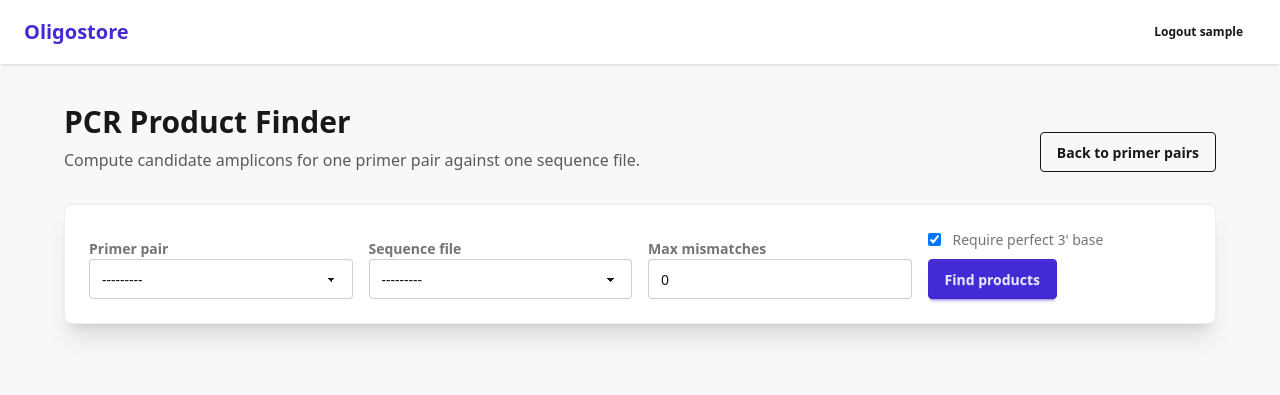
After one commit to Kanomble/oligostore, a Django app: page /primerpair_products/ in a window 1280 px wide. The commit adds this page. Shown: the top 395 px of the page. Run offline with Django 5.2, Linux system fonts and the light colour scheme; the visitor is signed in with stand-in values (Sample User, id 1); data that the repository does not hold is empty; style sheets or scripts are compiled from the project's sources; parts of the project's set-up code (start-up, migrations or seed data) failed here and were passed over.

Commit message:
added html and javascript for the pcrproduct generation, refactored pan-slider in the linear sequence viewer

```diff
--- /dev/null
+++ b/oligostore/core/templates/core/primerpair_products.html
@@ -0,0 +1,74 @@
+{% extends "core/base.html" %}
+{% load static %}
+{% block title %}PCR Products{% endblock %}
+
+{% block content %}
+<div class="max-w-6xl mx-auto space-y-8">
+    <div class="flex flex-col gap-3 sm:flex-row sm:items-end sm:justify-between">
+        <div>
+            <h1 class="text-3xl font-bold">PCR Product Finder</h1>
+            <p class="opacity-70 mt-2">
+                Compute candidate amplicons for one primer pair against one sequence file.
+            </p>
+        </div>
+        <a class="btn btn-outline" href="{% url 'primerpair_list' %}">Back to primer pairs</a>
+    </div>
+
+    <div class="card bg-base-100 shadow-xl border border-base-300">
+        <div class="card-body">
+            <form id="primerpair-products-form" method="POST" class="grid grid-cols-1 lg:grid-cols-4 gap-4 items-end">
+                {% csrf_token %}
+                <div class="form-control">
+                    <label class="label"><span class="label-text font-semibold">Primer pair</span></label>
+                    {{ form.primer_pair }}
+                </div>
+                <div class="form-control">
+                    <label class="label"><span class="label-text font-semibold">Sequence file</span></label>
+                    {{ form.sequence_file }}
+                </div>
+                <div class="form-control">
+                    <label class="label"><span class="label-text font-semibold">Max mismatches</span></label>
+                    {{ form.max_mismatches }}
+                </div>
+                <div class="form-control">
+                    <label class="label cursor-pointer justify-start gap-3">
+                        {{ form.block_3prime_mismatch }}
+                        <span class="label-text">Require perfect 3' base</span>
+                    </label>
+                    <button type="submit" class="btn btn-primary mt-2">Find products</button>
+                </div>
+            </form>
+        </div>
+    </div>
+
+    <div id="primerpair-products-status" class="hidden">
+        <div class="alert alert-info">
+            <span class="loading loading-spinner loading-md mr-2"></span>
+            Finding PCR products. This may take a while for large sequence files.
+        </div>
+    </div>
+
+    <div id="primerpair-products-error" class="hidden">
+        <div class="alert alert-error"></div>
+    </div>
+
+    <div id="primerpair-products-results" class="hidden space-y-6">
+        <div id="primerpair-products-summary" class="text-sm opacity-75"></div>
+        <div id="primerpair-products-empty" class="alert alert-warning hidden">
+            <span>No PCR product candidates were found for this primer pair and sequence file with the current settings.</span>
+        </div>
+        <div id="primerpair-products-list" class="space-y-6"></div>
+    </div>
+</div>
+<div
+    id="primerpair-products-config"
+    data-async-url="{% url 'primerpair_products_async' %}"
+    data-status-url-template="{% url 'primer_binding_status' 'TASK_ID' %}"
+    data-download-url="{% url 'download_product_sequence' %}"
+    class="hidden"
+></div>
+{% endblock %}
+
+{% block extra_scripts %}
+<script src="{% static 'js/primerpair_products.js' %}"></script>
+{% endblock %}
--- /dev/null
+++ b/oligostore/static/js/primerpair_products.js
@@ -0,0 +1,172 @@
+document.addEventListener("DOMContentLoaded", () => {
+  const form = document.getElementById("primerpair-products-form");
+  const config = document.getElementById("primerpair-products-config");
+  const statusBox = document.getElementById("primerpair-products-status");
+  const errorBox = document.getElementById("primerpair-products-error");
+  const resultsBox = document.getElementById("primerpair-products-results");
+  const summaryBox = document.getElementById("primerpair-products-summary");
+  const emptyBox = document.getElementById("primerpair-products-empty");
+  const listBox = document.getElementById("primerpair-products-list");
+
+  if (!form || !config || !statusBox || !errorBox || !resultsBox || !summaryBox || !emptyBox || !listBox) {
+    return;
+  }
+
+  const errorMessage = errorBox.querySelector(".alert");
+  const asyncUrl = config.dataset.asyncUrl;
+  const statusUrlTemplate = config.dataset.statusUrlTemplate;
+  const downloadUrl = config.dataset.downloadUrl;
+
+  function getCookie(name) {
+    const value = `; ${document.cookie}`;
+    const parts = value.split(`; ${name}=`);
+    if (parts.length === 2) {
+      return parts.pop().split(";").shift();
+    }
+    return "";
+  }
+
+  function escapeHtml(value) {
+    return String(value)
+      .replace(/&/g, "&amp;")
+      .replace(/</g, "&lt;")
+      .replace(/>/g, "&gt;")
+      .replace(/"/g, "&quot;")
+      .replace(/'/g, "&#39;");
+  }
+
+  function resetUI() {
+    statusBox.classList.add("hidden");
+    errorBox.classList.add("hidden");
+    resultsBox.classList.add("hidden");
+    emptyBox.classList.add("hidden");
+    summaryBox.textContent = "";
+    listBox.innerHTML = "";
+  }
+
+  function showError(message) {
+    errorMessage.textContent = message;
+    errorBox.classList.remove("hidden");
+  }
+
+  function renderProducts(result) {
+    const primerPair = result.primer_pair || {};
+    const sequenceFile = result.sequence_file || {};
+    const products = result.products || [];
+
+    resultsBox.classList.remove("hidden");
+    summaryBox.textContent = `Showing results for ${primerPair.name || "selected pair"} against ${sequenceFile.name || "selected sequence file"}.`;
+
+    if (!products.length) {
+      emptyBox.classList.remove("hidden");
+      return;
+    }
+
+    listBox.innerHTML = products.map((product, index) => `
+      <div class="card bg-base-100 shadow-lg border border-base-300">
+        <div class="card-body">
+          <div class="flex flex-col gap-3 lg:flex-row lg:items-start lg:justify-between">
+            <div>
+              <h2 class="card-title">Candidate ${index + 1}</h2>
+              <div class="text-sm opacity-75 mt-1">
+                ${escapeHtml(product.record_name)} (${escapeHtml(product.record_id)}) |
+                ${product.product_start}-${product.product_end} |
+                ${product.product_length} bp
+              </div>
+            </div>
+            <form method="POST" action="${escapeHtml(downloadUrl)}">
+              <input type="hidden" name="csrfmiddlewaretoken" value="${escapeHtml(getCookie("csrftoken"))}">
+              <input type="hidden" name="product_sequence" value="${escapeHtml(product.product_sequence)}">
+              <input type="hidden" name="pair_index" value="${escapeHtml(`${primerPair.id || "pair"}_${index + 1}`)}">
+              <button type="submit" class="btn btn-outline btn-sm">Download FASTA</button>
+            </form>
+          </div>
+
+          <div class="grid grid-cols-1 md:grid-cols-3 gap-4 mt-2">
+            <div class="rounded-lg border border-base-300 p-3 bg-base-200/60">
+              <div class="text-xs uppercase tracking-wide opacity-60">Forward binding</div>
+              <div class="font-semibold mt-1">${product.forward_start}-${product.forward_end}</div>
+              <div class="text-sm opacity-75 mt-1">Mismatches: ${product.forward_mismatches}</div>
+            </div>
+            <div class="rounded-lg border border-base-300 p-3 bg-base-200/60">
+              <div class="text-xs uppercase tracking-wide opacity-60">Reverse binding</div>
+              <div class="font-semibold mt-1">${product.reverse_start}-${product.reverse_end}</div>
+              <div class="text-sm opacity-75 mt-1">Mismatches: ${product.reverse_mismatches}</div>
+            </div>
+            <div class="rounded-lg border border-base-300 p-3 bg-base-200/60">
+              <div class="text-xs uppercase tracking-wide opacity-60">Primer pair</div>
+              <div class="font-semibold mt-1">${escapeHtml(primerPair.name || "")}</div>
+              <div class="text-sm opacity-75 mt-1">
+                ${escapeHtml(primerPair.forward_name || "")} / ${escapeHtml(primerPair.reverse_name || "")}
+              </div>
+            </div>
+          </div>
+
+          <div class="rounded-lg border border-base-300 bg-base-200 p-4 mt-2">
+            <div class="text-xs uppercase tracking-wide opacity-60">Product sequence</div>
+            <pre class="mt-2 whitespace-pre-wrap break-all font-mono text-sm">${escapeHtml(product.product_sequence)}</pre>
+          </div>
+        </div>
+      </div>
+    `).join("");
+  }
+
+  async function pollStatus(taskId) {
+    const response = await fetch(
+      statusUrlTemplate.replace("TASK_ID", taskId),
+      { headers: { Accept: "application/json" } }
+    );
+    if (!response.ok) {
+      throw new Error("Unable to retrieve task status.");
+    }
+    const data = await response.json();
+
+    if (data.state === "SUCCESS") {
+      statusBox.classList.add("hidden");
+      renderProducts(data.result || {});
+      return;
+    }
+
+    if (data.state === "FAILURE") {
+      statusBox.classList.add("hidden");
+      showError(data.error || "Task failed.");
+      return;
+    }
+
+    window.setTimeout(() => {
+      void pollStatus(taskId);
+    }, 2000);
+  }
+
+  form.addEventListener("submit", async (event) => {
+    event.preventDefault();
+    resetUI();
+    statusBox.classList.remove("hidden");
+
+    try {
+      const response = await fetch(asyncUrl, {
+        method: "POST",
+        headers: { "X-CSRFToken": getCookie("csrftoken") },
+        body: new FormData(form),
+      });
+      const data = await response.json().catch(() => ({}));
+
+      if (!response.ok) {
+        statusBox.classList.add("hidden");
+        showError(data.error || "Unable to start async analysis.");
+        return;
+      }
+
+      if (!data.task_id) {
+        statusBox.classList.add("hidden");
+        showError("Task ID missing from response.");
+        return;
+      }
+
+      void pollStatus(data.task_id);
+    } catch (error) {
+      statusBox.classList.add("hidden");
+      showError(error.message || "Unexpected error.");
+    }
+  });
+});
```
Also changed, not shown: oligostore/core/templates/core/sequencefile_linear_view.html (+15 -2 lines), oligostore/static/js/sequencefile_linear_view.js (+72 -6 lines).
